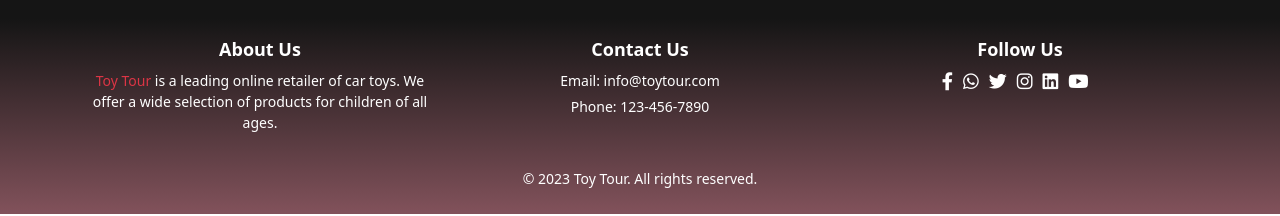
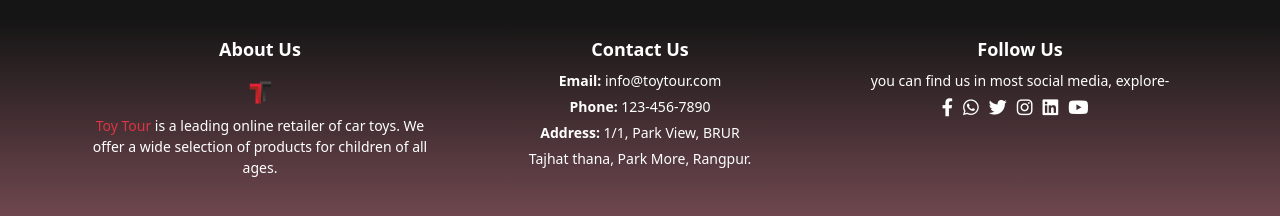
Before and after one commit to tarekhasan1/toy-tour, a React (Vite) app: page /login in a window 1280 px wide. Shown: the part 711-927 px from the top of the page. Built offline with nearby package versions, Linux system fonts and the light colour scheme; no server answers.

Commit message:
footer completed with every single necessary part

```diff
--- a/src/components/Footer/Footer.css
+++ b/src/components/Footer/Footer.css
@@ -6,6 +6,11 @@
 
   .footer-column {
     margin-bottom: 30px;
+  }
+
+  .logo-sizing{
+    width: 45px;
+    height: 45px;
   }
 
   .footer h4 {
--- a/src/components/Footer/Footer.jsx
+++ b/src/components/Footer/Footer.jsx
@@ -1,5 +1,6 @@
 import { Container, Row, Col } from 'react-bootstrap';
 import './Footer.css';
+import logo from '../../assets/logo.png';
 
 const Footer = () => {
   const currentYear = new Date().getFullYear();
@@ -10,18 +11,22 @@ const Footer = () => {
         <Row>
           <Col md={4} className="footer-column text-center">
             <h4>About Us</h4>
+            <div><img className='logo-sizing' src={logo} alt="" /></div>
             <p>
-              <span className='text-danger'>Toy Tour</span> is a leading online retailer of car toys. We
+              <span className='text-danger'> Toy Tour</span> is a leading online retailer of car toys. We
               offer a wide selection of products for children of all ages.
             </p>
           </Col>
           <Col md={4} className="footer-column text-center">
             <h4>Contact Us</h4>
-            <p>Email: info@toytour.com</p>
-            <p>Phone: 123-456-7890</p>
+            <p><span className='fw-semibold'>Email:</span> info@toytour.com</p>
+            <p><span className='fw-semibold'>Phone:</span> 123-456-7890</p>
+            <p><span className='fw-semibold'>Address:</span> 1/1, Park View, BRUR</p>
+            <p>Tajhat thana, Park More, Rangpur.</p>
           </Col>
           <Col md={4} className="footer-column text-center">
             <h4>Follow Us</h4>
+            <p>you can find us in most social media, explore-</p>
             <div className="social-icons">
               <a href="#">
                 <i className="fab fa-facebook-f"></i>
```
Also changed, not shown: src/assets/logo.png (added).
